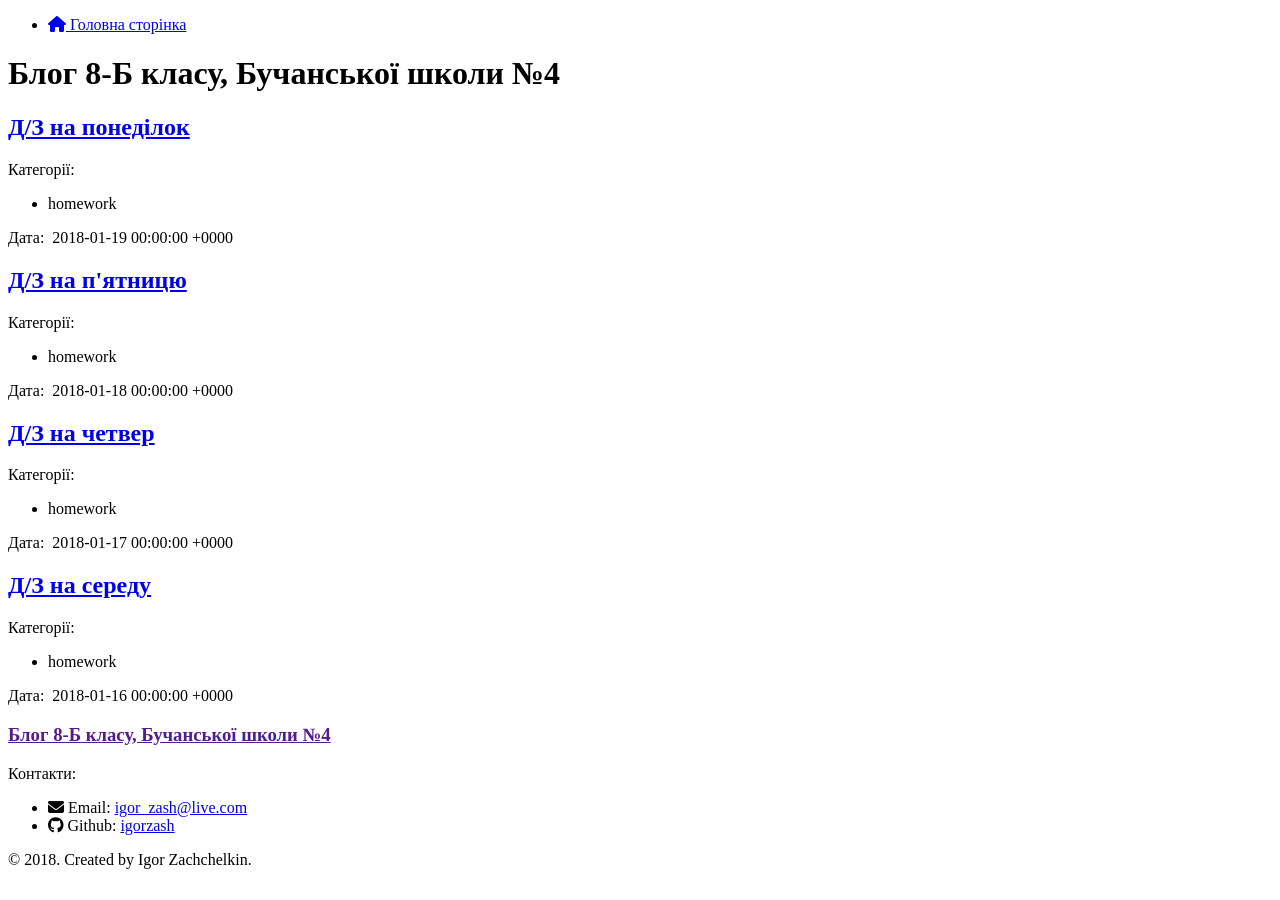
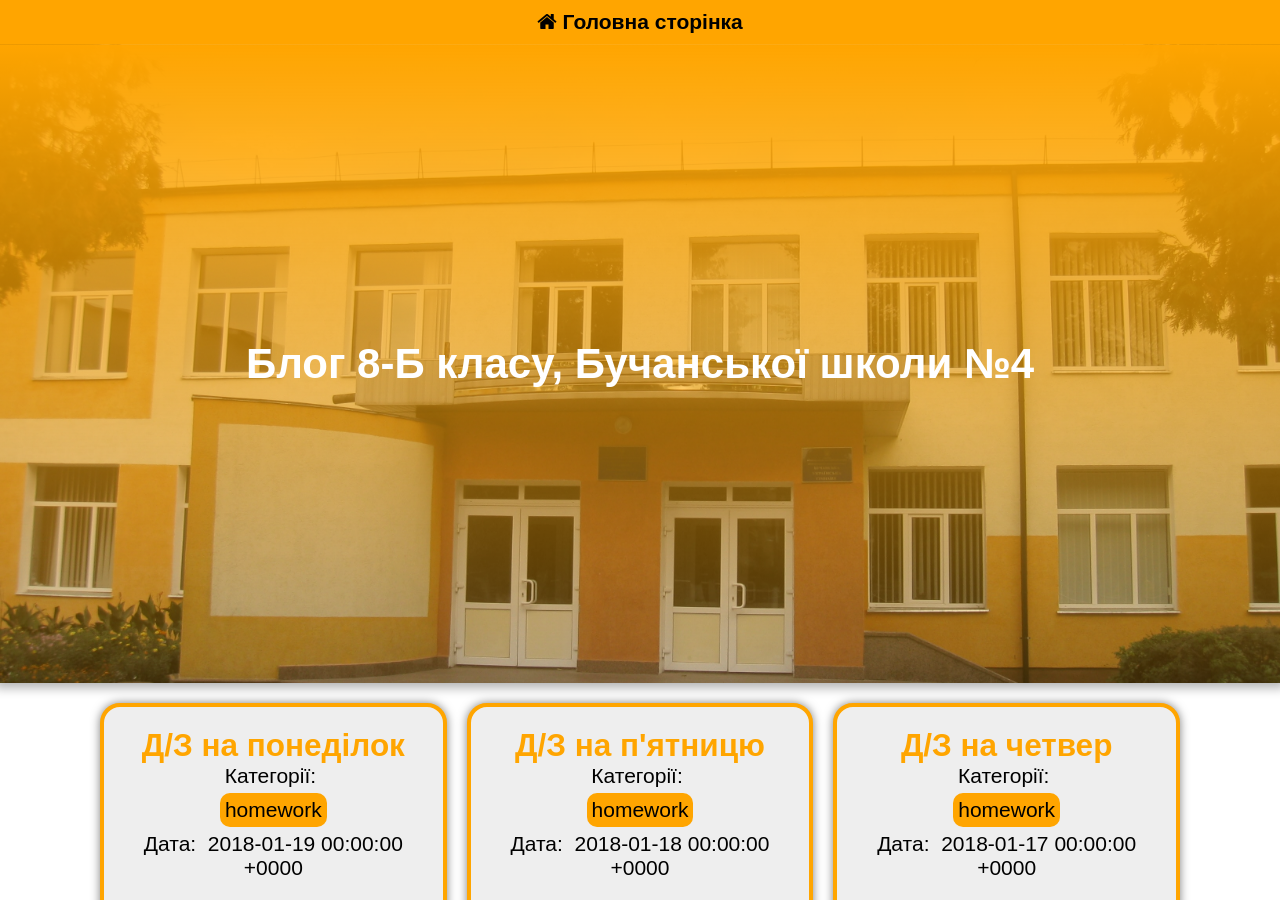
Before and after one commit to classblog/classblog.github.io, a Jekyll site: the page built from index.md, in a window 1280 px wide and 900 px high. Built offline with Jekyll 4.4.1, drawn with Linux system fonts in a browser that asks for light colours; nearby versions of some CDN libraries; library files that are not in the unit come from our copies.

Commit message:
Updated UI

```diff
--- a/_includes/head.html
+++ b/_includes/head.html
@@ -1,8 +1,8 @@
 <head lang="ua">
   <meta charset="UTF-8">
   <meta name="viewport" content="width=device-width, initial-scale=1">
-  <link rel="stylesheet" href="{{ site.url }}/styles/base.css">
-  <link rel="stylesheet" href="{{ site.url }}/styles/font-awesome.min.css">
+  <link rel="stylesheet" href="https://{{ site.url }}/styles/base.css">
+  <link rel="stylesheet" href="https://{{ site.url }}/styles/font-awesome.min.css">
   <title>
   	{% if page.title %}
   		{{ page.title }}
```
